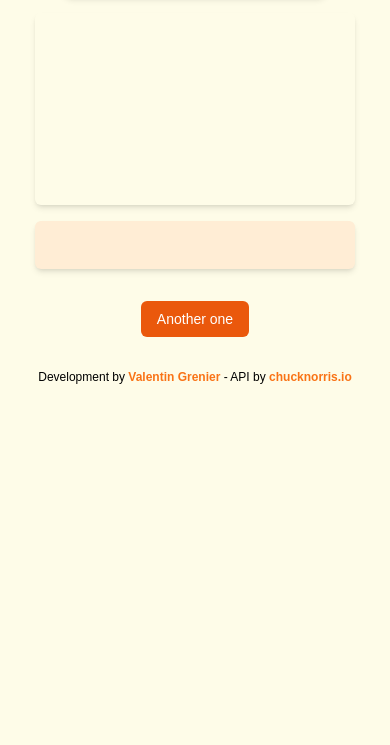
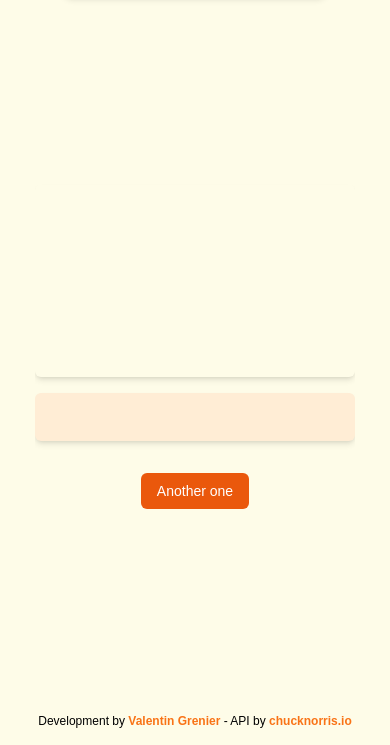
Before and after one commit to valentin-grenier/chucknorris, a website: page public/index.html in a window 390 px wide. Shown: the part 99-844 px from the top of the page. Drawn offline with Linux system fonts and the light colour scheme; no server answers; a web font is replaced by a local one.

Commit message:
Corrections responsive

```diff
--- a/public/index.html
+++ b/public/index.html
@@ -12,33 +12,32 @@
   <link href="https://fonts.bunny.net/css?family=albert-sans:400" rel="stylesheet" />
 </head>
 
-<body class="bg-yellow-50 w-80 md:w-3/5 lg:w-2/5 h-max mx-auto flex flex-col gap-4">
+<body class="bg-yellow-50 w-80 md:w-3/5 lg:w-2/5 mx-auto flex flex-col justify-center h-screen">
 
     <header class="bg-orange-800 text-white text-2xl md:text-4xl font-bold font-serif text-center py-4 px-8 md:px-16 mt-8 mx-auto rounded-xl shadow-md mb-0 md:mb-4">
       <h1>Chuck Norris <span class="text-yellow-400">Jokes</span></h1>
     </header>
 
-  <main class="text-center font-sans text-sm md:text-lg flex-grow">
-
-    <div id="image" class="mx-auto mb-4 overflow-hidden rounded-md shadow-md h-48 md:h-56 lg:h-80 bg-center bg-cover" style="background-image: url('')"></div>
-
+    <main class="text-center font-sans text-sm md:text-lg flex-1 overflow-y-auto flex flex-col justify-center">
+      <div id="image" class="mx-auto mb-4 overflow-hidden rounded-md shadow-md h-48 md:h-56 lg:h-80  w-full bg-center bg-cover" style="background-image: url('')"></div>
       <div class="bg-orange-100 mx-auto w-full flex flex-col rounded-md shadow-md mb-8">
         <div class="p-6 grid place-content-center text-orange-800">
           <blockquote class=" text-center font-bold text-sm md:text-lg break-words"></blockquote>
         </div>
       </div>
-
       <div class="mx-auto block">
         <button id="generate" class="btn-primary">Another one</button>
       </div>
-
     </main>
 
-  <footer class="text-center py-4 text-xs md:text-lg">
+    <footer class="py-4 h-auto">
+      <p class="text-center text-xs md:text-lg">
         Development by <a href="https://github.com/valentin-grenier" target="_blank" class="text-orange-500 font-bold transition-opacity hover:opacity-70">Valentin Grenier</a> - API by <a href="https://chucknorris.io" target="_blank" class="text-orange-500 font-bold transition-opacity hover:opacity-70">chucknorris.io</a>
+      </p>
     </footer>
 
   <script src="./js/app.js"></script>
+
 </body>
 
 </html>
```
Also changed, not shown: public/css/style.css. Lines whose indentation alone changed are shown as unchanged.
